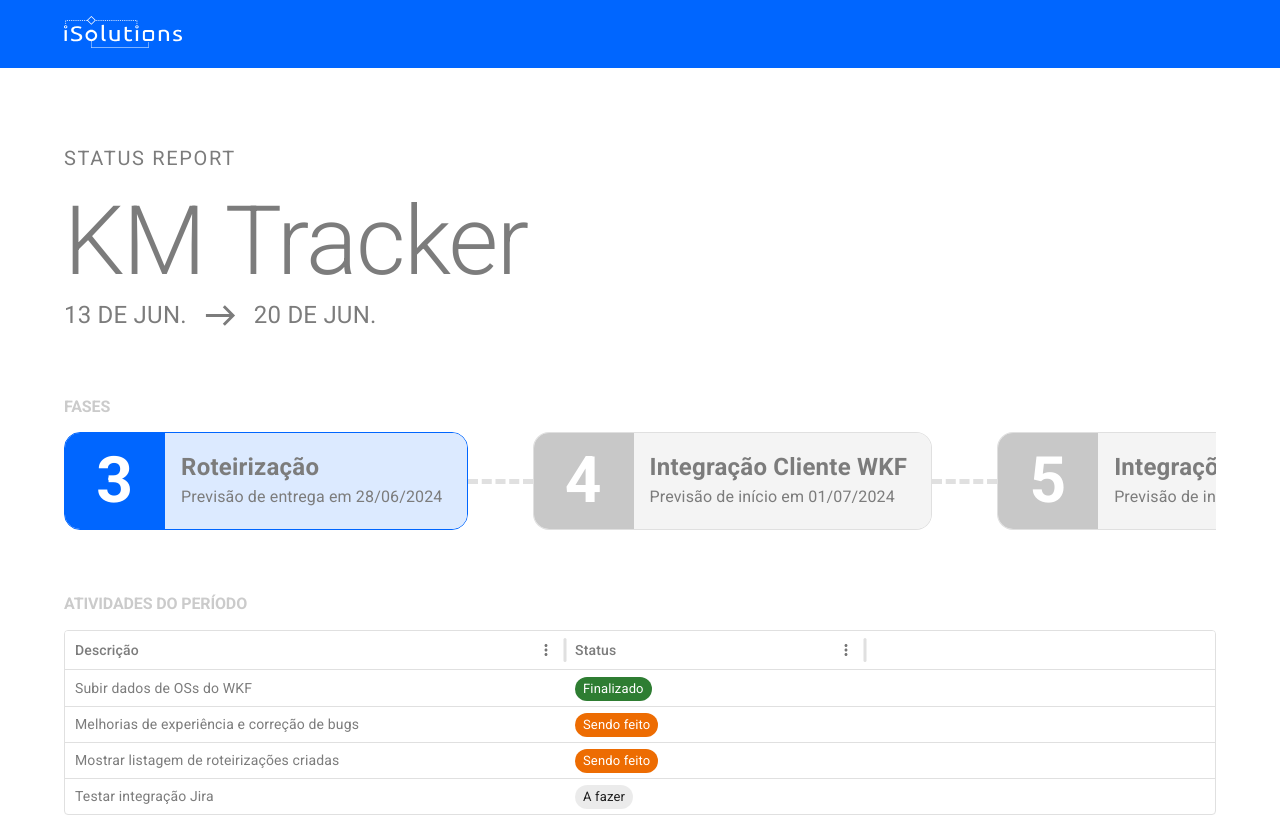
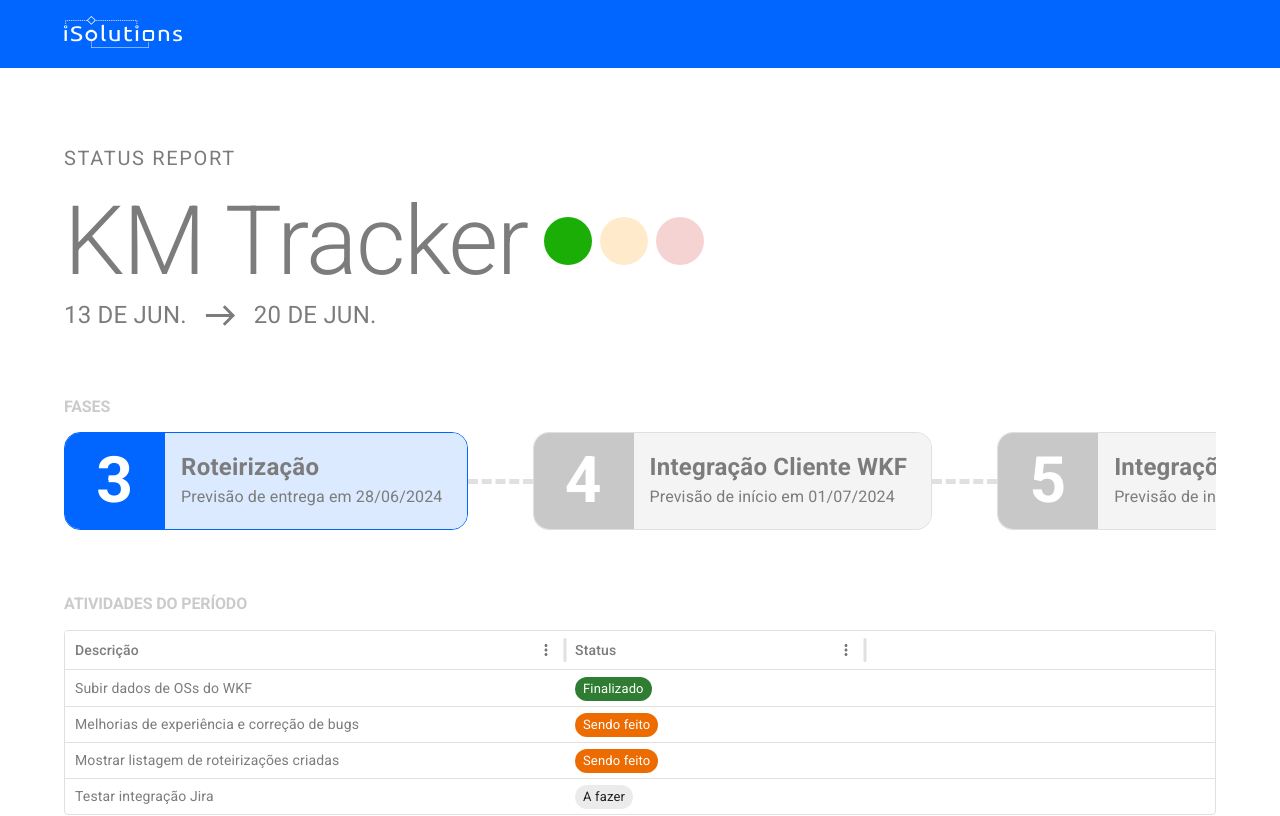
Before and after one commit to gffhammes/status-report-km-tracker, a React (Vite) app: page / in a window 1280 px wide. Shown: the top 816 px of the page. Built offline with nearby package versions, Linux system fonts and the light colour scheme.

Commit message:
feat: add general status to project

```diff
--- a/src/components/ProjectGeneralData.tsx
+++ b/src/components/ProjectGeneralData.tsx
@@ -1,6 +1,7 @@
 import { Container, Stack, Typography } from "@mui/material";
 import { projectData } from "../data/projectData";
 import EastIcon from "@mui/icons-material/East";
+import { ProjectTrafficLights } from "./ProjectTrafficLights";
 
 export interface IProjectGeneralDataProps {}
 
@@ -11,7 +12,17 @@
         <Typography variant="overline" fontSize={20}>
           status report
         </Typography>
-        <Typography variant="h1">{projectData.name}</Typography>
+
+        <Stack
+          direction="row"
+          alignItems="center"
+          justifyContent="flex-start"
+          gap={2}
+        >
+          <Typography variant="h1">{projectData.name}</Typography>
+
+          <ProjectTrafficLights />
+        </Stack>
 
         <Stack direction="row" alignItems="center" gap={2} color="#7c7c7c">
           <Typography fontSize={24} textTransform="uppercase">
--- /dev/null
+++ b/src/components/ProjectTrafficLights.tsx
@@ -0,0 +1,42 @@
+import { Box, Stack } from "@mui/material";
+import { projectData } from "../data/projectData";
+
+export interface IProjectTrafficLightsProps {}
+
+const trafficLightDimentions = "3rem";
+
+export const ProjectTrafficLights = (props: IProjectTrafficLightsProps) => {
+  return (
+    <Stack direction="row" gap={1}>
+      <Box
+        sx={{
+          height: trafficLightDimentions,
+          width: trafficLightDimentions,
+          borderRadius: trafficLightDimentions,
+          backgroundColor: "#1aae06",
+          opacity: projectData.generalStatus === "good" ? 1 : 0.2,
+        }}
+      />
+
+      <Box
+        sx={{
+          height: trafficLightDimentions,
+          width: trafficLightDimentions,
+          borderRadius: trafficLightDimentions,
+          backgroundColor: "#ff9d00",
+          opacity: projectData.generalStatus === "alert" ? 1 : 0.2,
+        }}
+      />
+
+      <Box
+        sx={{
+          height: trafficLightDimentions,
+          width: trafficLightDimentions,
+          borderRadius: trafficLightDimentions,
+          backgroundColor: "#d22626",
+          opacity: projectData.generalStatus === "problem" ? 1 : 0.2,
+        }}
+      />
+    </Stack>
+  );
+};
```
